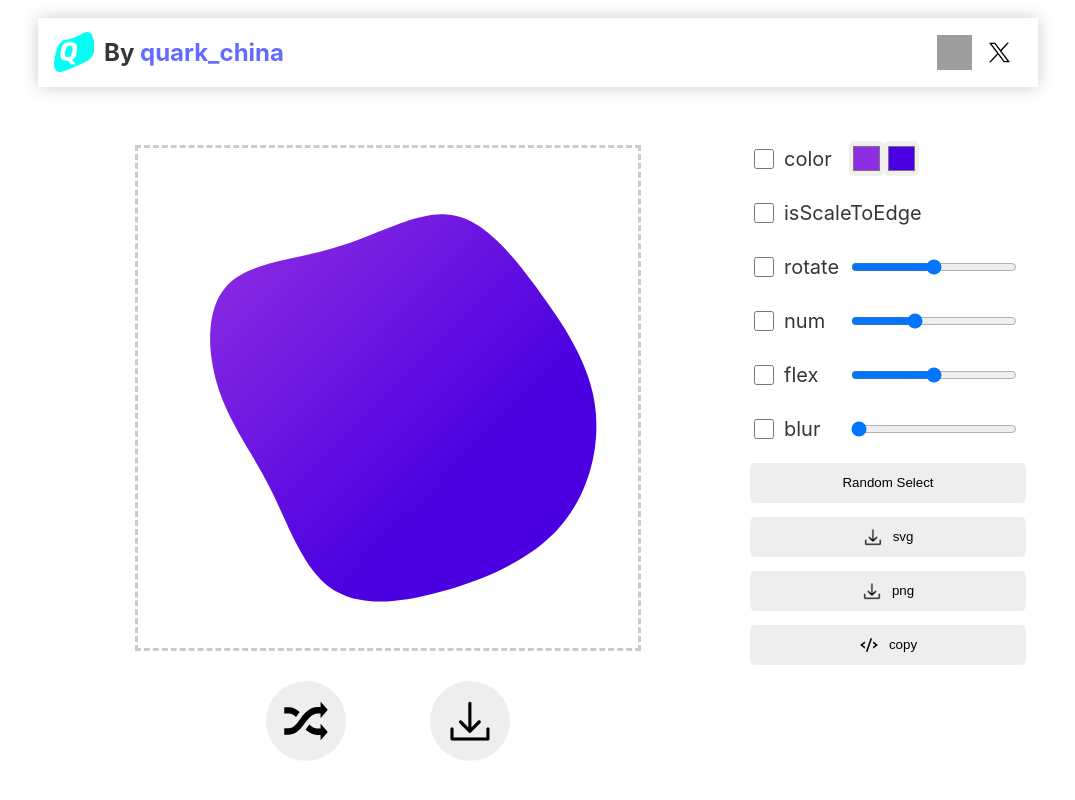
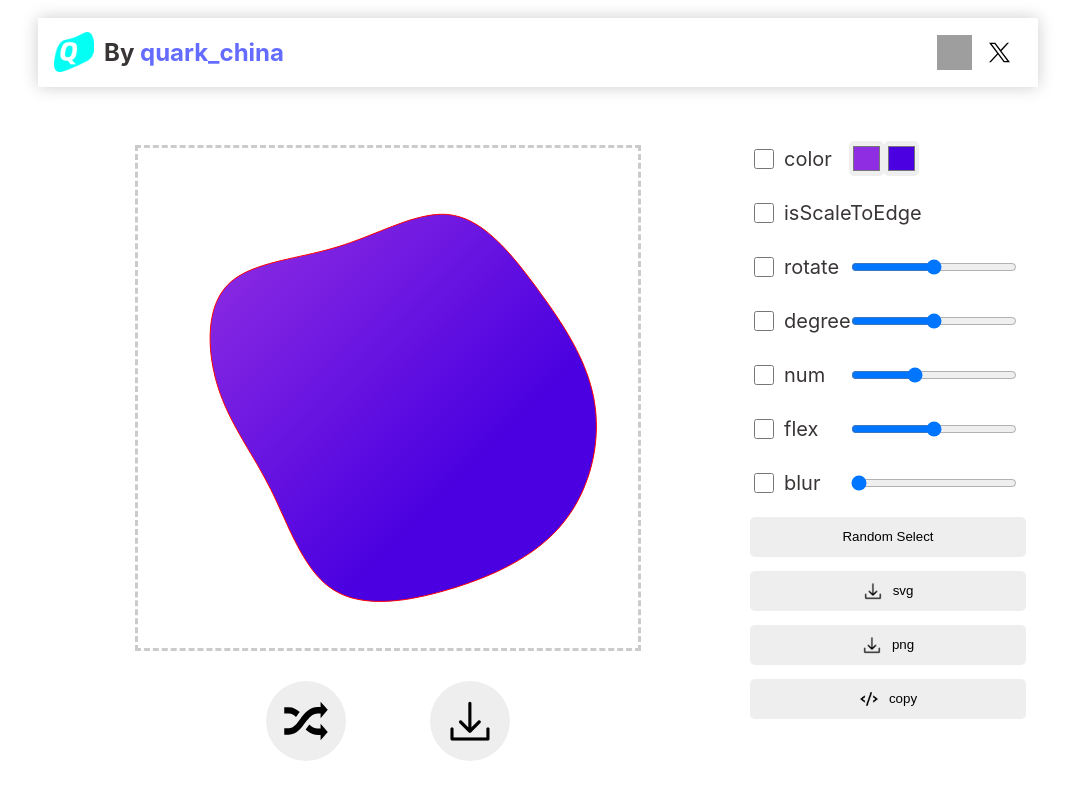
Before and after one commit to quarksb/geo-2d, a Vue app: page / in a window 1280 px wide. Shown: the top 800 px of the page, without its empty margins (102-1177 px from the left). Built offline with nearby package versions, Linux system fonts and the light colour scheme; grey boxes are pictures that could not be loaded.

Commit message:
feat: 增加 b spline degree control

```diff
--- a/pages/App.vue
+++ b/pages/App.vue
@@ -30,11 +30,14 @@ let isColorSelected = ref(false);
 let d = ref("");
 const minPolygonNum = 4;
 const maxPolygonNum = 20;
+
 let polygonNum = ref(10);
 let isPolygonNumSelected = ref(false);
+let degree = ref(3);
+let isDegreeSelected = ref(false);
 let ramada = ref(0.5);
 let isRamadaSelected = ref(false);
-let randomSeed = ref(.8859102140559103);
+let randomSeed = ref(0.8859102140559103);
 let isDebug = ref(false);
 let isScaleToEdge = ref(false);
 let currentState: {
@@ -44,7 +47,6 @@ let currentState: {
 let handle: number | null = null;
 let timeOutId: number | null = null;
 let tempPolygon: vec2[] = [];
-
 
 // 生成svg path, 并赋值给d, 如果有旧数据，则利用新旧数据插值生成动画
 function renderSvgPath() {
@@ -62,6 +64,8 @@ function renderSvgPath() {
         clearTimeout(timeOutId);
         timeOutId = null;
     }
+    console.log(typeof polygonNum.value);
+
     const targetPolygon = getPolygon(width, height, polygonNum.value, ramada.value, 0, randomSeed.value);
     if (currentState.polygon.length > 0) {
         const animationTime = 3000;
@@ -70,7 +74,9 @@ function renderSvgPath() {
             // const t = (time - initTime) / animationTime;
             const t = getEaseElasticOut((time - initTime) / animationTime);
             tempPolygon = interpolatePolygon(currentState.polygon, targetPolygon, t);
-            const curves = getCurvesByPolygon(tempPolygon);
+            console.log(degree.value);
+
+            const curves = getCurvesByPolygon(tempPolygon,degree.value);
             if (isScaleToEdge.value) {
                 resizeCurvesByBBox(curves, { x: 0, y: 0, width, height });
             }
@@ -82,7 +88,7 @@ function renderSvgPath() {
 
         timeOutId = setTimeout(resetPolygonState, animationTime) as unknown as number;
     } else {
-        const curves = getCurvesByPolygon(targetPolygon);
+        const curves = getCurvesByPolygon(targetPolygon, degree.value);
         if (isScaleToEdge.value) {
             resizeCurvesByBBox(curves, { x: 0, y: 0, width, height });
         }
@@ -135,17 +141,19 @@ function randomSelect() {
     if (isPolygonNumSelected.value) {
         polygonNum.value = Math.round(Math.random() * (maxPolygonNum - minPolygonNum)) + minPolygonNum;
     }
+    if (isDegreeSelected.value) {
+        degree.value = Math.round(Math.random() * (5 - 1)) + 1;
+    }
     if (isRamadaSelected.value) {
         ramada.value = Math.random();
     }
 
     randomSeed.value = Math.random();
-
 }
 // 页面加载完成之后添加svg
 smoothRender();
 // 监听参数变化，重新渲染svg
-[blur, rotate, color0, color1, polygonNum, ramada, randomSeed, isDebug, isScaleToEdge].forEach((item) => {
+[blur, rotate, color0, color1, polygonNum, degree, ramada, randomSeed, isDebug, isScaleToEdge].forEach((item) => {
     watch(item, () => {
         smoothRender();
     });
@@ -191,8 +199,7 @@ smoothRender();
                                 <feGaussianBlur in="SourceGraphic" :stdDeviation="blur" />
                             </filter>
                         </defs>
-                        <path id="target" fill="url(#myGradient)" :d="d" filter="url(#blurMe)"></path>
-
+                        <path id="target" fill="url(#myGradient)" :d="d" filter="url(#blurMe)" stroke="red"></path>
                     </svg>
                     <div class="row-container">
                         <button class="button">
@@ -221,6 +228,11 @@ smoothRender();
                         <div class="param">rotate</div>
                         <input class="range" type="range" v-model="rotate" min="0" max="90" step="1" />
                         <!-- <ColorPicker class="color-picker" style="margin-left: -20px;" v-model="color0" /> -->
+                    </div>
+                    <div class="control">
+                        <input class="checkbox" type="checkbox" v-model="isDegreeSelected" />
+                        <div class="param">degree</div>
+                        <input class="range" type="range" v-model="degree" :min="1" :max="5" step="1" />
                     </div>
                     <div class="control">
                         <input class="checkbox" type="checkbox" v-model="isPolygonNumSelected" />
--- a/src/core/curve/bSpline.ts
+++ b/src/core/curve/bSpline.ts
@@ -88,7 +88,9 @@ export function getBSpline(points: vec2[], degree: number) {
     const { length } = points;
 
     if (degree < 1) throw new Error("degree must be at least 1 (linear)");
-    if (degree + 1 > length) throw new Error("degree must be less than or equal to point count - 1");
+    if (degree > length - 1) {
+        throw new Error(`degree:${degree} must be less than or equal to point count - 1(${length - 1})`);
+    }
 
     const xNums = new Array(length);
     const yNums = new Array(length);
@@ -127,7 +129,7 @@ function getNum(points: number[], degree: number, t: number) {
         for (let k = baseIndex; k > baseIndex - degree + i; k--) {
             const lamoda = (t - k) / (degree - i);
             // console.log(k, lamoda.toFixed(2), data[k - 1].toFixed(1), data[k].toFixed(1));
-            data[k] = (1 - lamoda) * data[k - 1] + lamoda * data[k];
+            data[k] = lamoda * data[k] + (1 - lamoda) * data[k - 1];
         }
         // console.log(
         //     "data",
--- a/src/core/star.ts
+++ b/src/core/star.ts
@@ -50,12 +50,11 @@ let count = 0;
  * use bezier curve to smooth the polygon
  * @param polygon points of the polygon
  */
-export function getCurvesByPolygon(polygon: vec2[]): Curve[] {
+export function getCurvesByPolygon(polygon: vec2[], degree = 3): Curve[] {
     const curves: Curve[] = [];
     const n = 100;
-    const degree = 3;
     const interpolatePoints = new Array<vec2>(n);
-    const bSpline = getBSpline(polygon, degree);
+    const bSpline = getBSpline(polygon,  Number(degree));
     const time = performance.now();
     for (let i = 0; i < n; i++) {
         interpolatePoints[i] = bSpline(i / n);
--- a/src/core/svg.ts
+++ b/src/core/svg.ts
@@ -10,10 +10,10 @@ export function createSvgByPath(pathStr: string): SVGSVGElement {
     return svg;
 }
 
-export function getSvgPathBySize(param: { width: number; height: number; polygonNum: number; ramada: number; randomSeed: number; smoothPercent: number; isDebug?: boolean }): string {
-    const { width, height, polygonNum, ramada, randomSeed } = param;
+export function getSvgPathBySize(param: { width: number; height: number; polygonNum: number; ramada: number; randomSeed: number; smoothPercent: number; degree?:number, isDebug?: boolean }): string {
+    const { width, height, polygonNum, ramada, randomSeed, degree } = param;
     const polygon = getPolygon(width, height, polygonNum, ramada, randomSeed);
-    const curves = getCurvesByPolygon(polygon);
+    const curves = getCurvesByPolygon(polygon, degree);
 
     resizeCurvesByBBox(curves, { x: 0, y: 0, width, height });
     return getPathStr(curves);
--- a/src/index.ts
+++ b/src/index.ts
@@ -9,9 +9,9 @@ export * from "./core";
  * @param ramada
  * @param randomSeed
  */
-export function getRandomPathStr(width = 100, height = 100, polygonNum = 6, ramada = 0.5, randomSeed = Math.random()) {
+export function getRandomPathStr(width = 100, height = 100, polygonNum = 6, ramada = 0.5, randomSeed = Math.random(), degree = 3) {
     const polygon = getPolygon(width, height, polygonNum, ramada, randomSeed);
-    const curves = getCurvesByPolygon(polygon);
+    const curves = getCurvesByPolygon(polygon, degree);
     resizeCurvesByBBox(curves, { x: 0, y: 0, width, height });
 
     const pathStr = getPathStr(curves);
```
